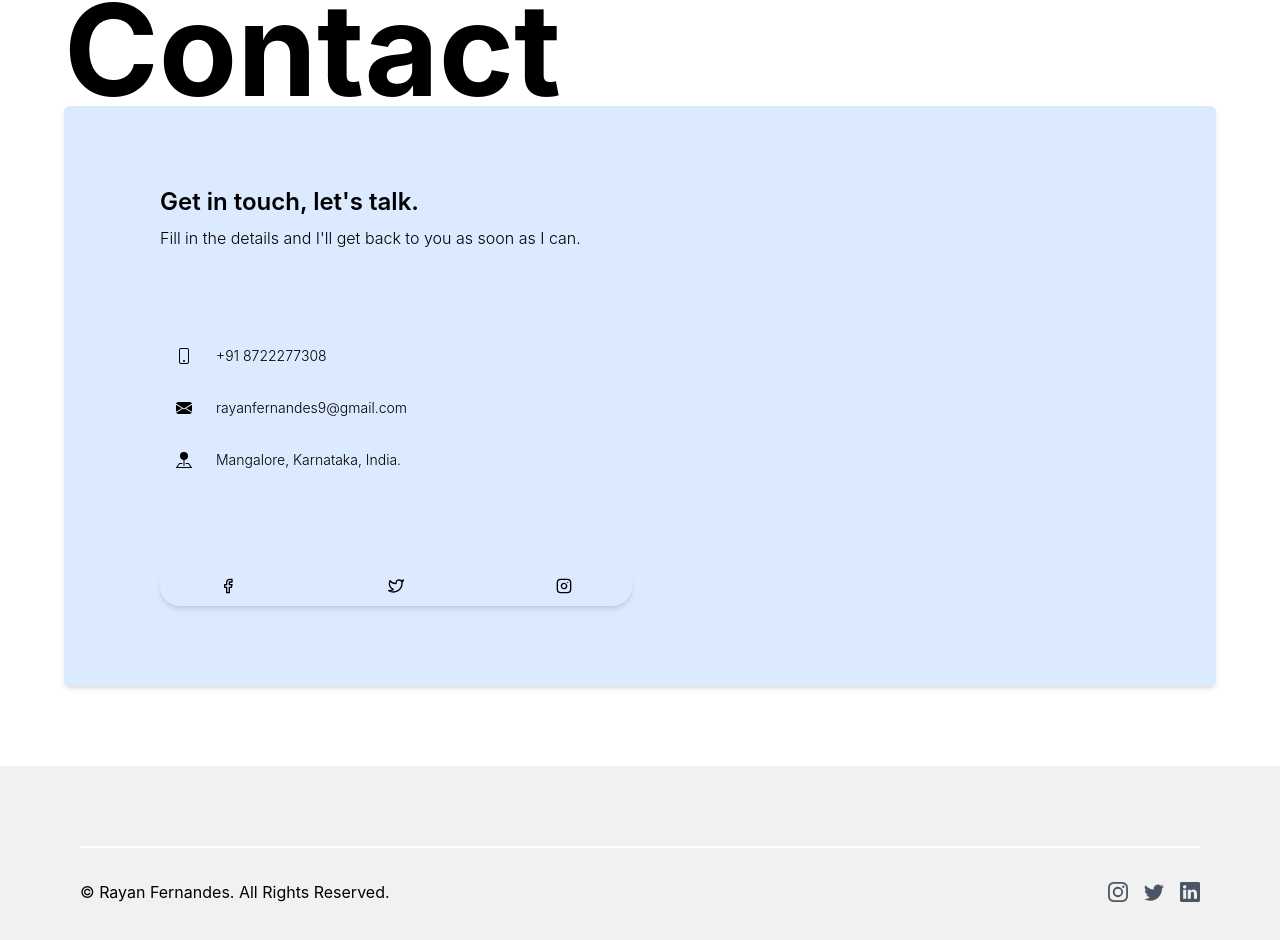
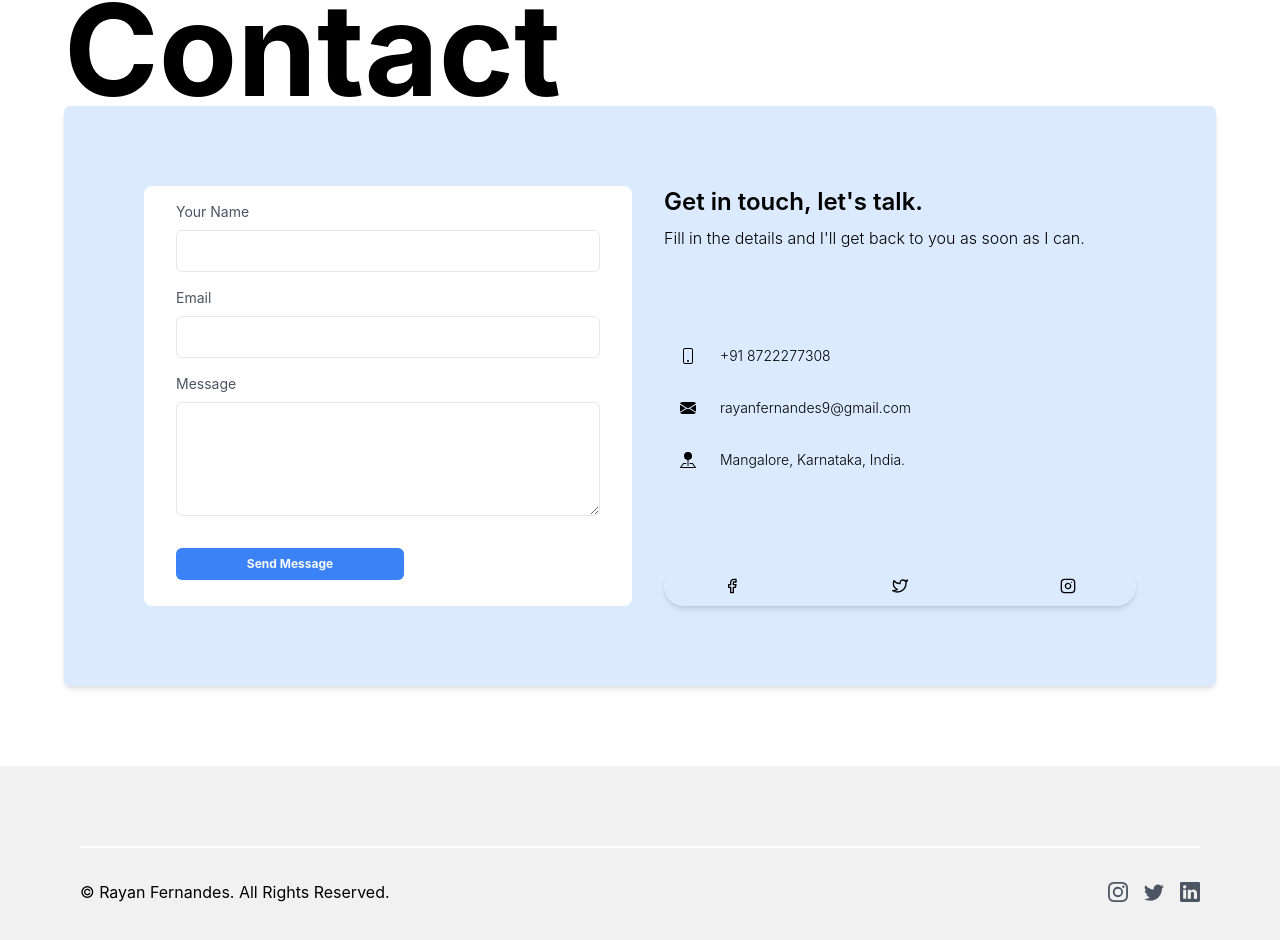
Before and after one commit to rayanfer32/rayanfer32.github.io, a Next.js app: page / in a window 1280 px wide. Shown: the part 7631-8571 px from the top of the page. Built offline with nearby package versions, Linux system fonts and the light colour scheme; no server answers.

Commit message:
feat: show contact form

```diff
--- a/components/Contact.js
+++ b/components/Contact.js
@@ -37,10 +37,9 @@ export default function Contact() {
         </div>
         <div className="relative rounded-md shadow-md bg-blue-100 text-black dark:bg-blue-900 dark:text-white p-4 md:p-10 lg:p-20 max-w-6xl mx-auto mb-20 mt-2">
           <div className="grid grid-cols-1 md:grid-cols-2 gap-4">
-            {/* //! hidden form as the netlify cloud functions are slow */}
             <form
               onSubmit={handleOnSubmit}
-              className="hidden form rounded-lg bg-white text-gray-600 dark:bg-blue-900 dark:text-white  p-4 flex flex-col"
+              className="form rounded-lg bg-white text-gray-600 dark:bg-blue-900 dark:text-white  p-4 flex flex-col"
             >
               <label htmlFor="name" className="text-sm mx-4">
                 Your Name
```
